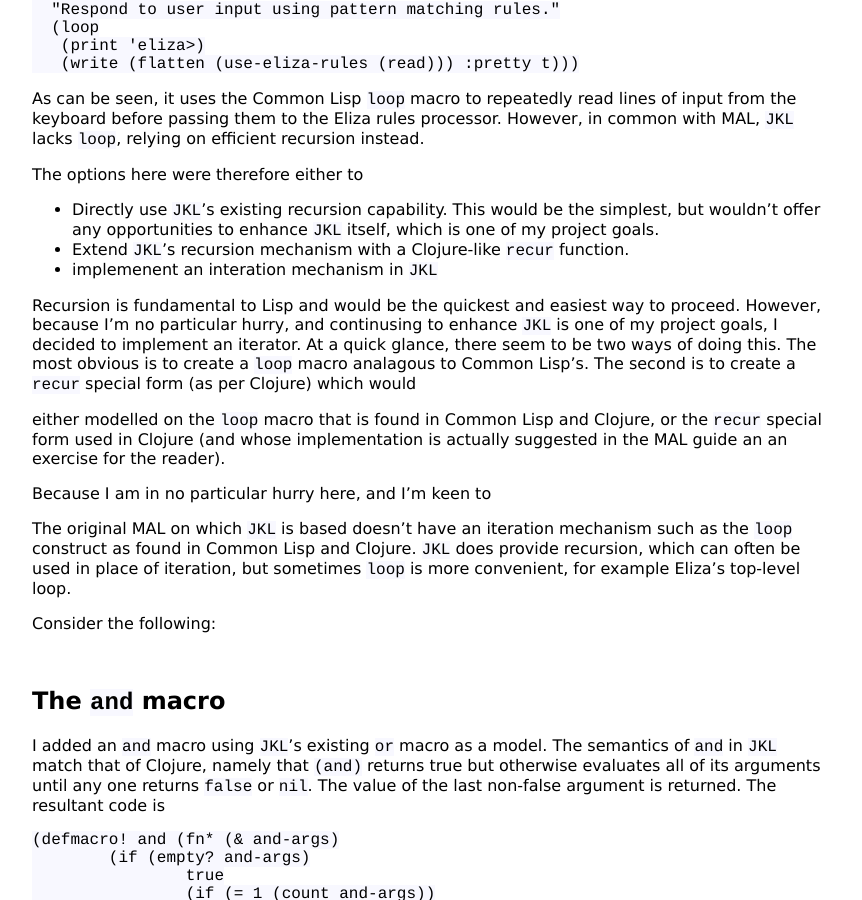
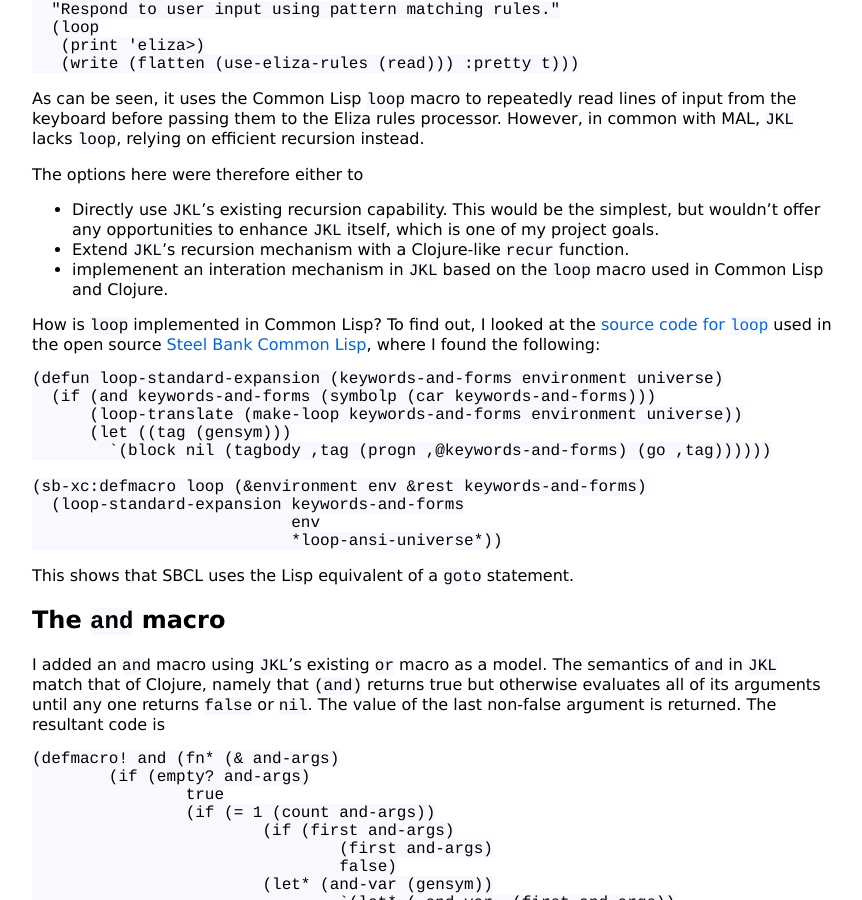
Before and after one commit to KineticLensman/KineticLensman.github.io, a Jekyll site: the page built from _posts/2020-04-03-Journey-continues.md, in a window 1280 px wide and 900 px high, scrolled down 1289 px. Shown: the whole window, without its empty margins (208-1070 px from the left). Built offline with Jekyll 4.4.1, drawn with Linux system fonts in a browser that asks for light colours.

Commit message:
continued description of loop

````diff
--- a/_posts/2020-04-03-Journey-continues.md
+++ b/_posts/2020-04-03-Journey-continues.md
@@ -51,21 +51,24 @@ As can be seen, it uses the Common Lisp `loop` macro to repeatedly read lines of
 The options here were therefore either to
 * Directly use `JKL`'s existing recursion capability. This would be the simplest, but wouldn't offer any opportunities to enhance `JKL` itself, which is one of my project goals.
 * Extend `JKL`'s recursion mechanism with a Clojure-like `recur` function.
-* implemenent an interation mechanism in `JKL`
+* implemenent an interation mechanism in `JKL` based on the `loop` macro used in Common Lisp and Clojure.
 
-Recursion is fundamental to Lisp and would be the quickest and easiest way to proceed. However, because I'm no particular hurry, and continusing to enhance `JKL` is one of my project goals, I decided to implement an iterator. At a quick glance, there seem to be two ways of doing this. The most obvious is to create a `loop` macro analagous to Common Lisp's. The second is to create a `recur` special form (as per Clojure) which would
-
-either modelled on the `loop` macro that is found in Common Lisp and Clojure, or the `recur` special form used in Clojure (and whose implementation is actually suggested in the MAL guide an an exercise for the reader).
-
-Because I am in no particular hurry here, and I'm keen to
-
-The original MAL on which `JKL` is based doesn't have an iteration mechanism such as the `loop` construct as found in Common Lisp and Clojure. `JKL` does provide recursion, which can often be used in place of iteration, but sometimes `loop` is more convenient, for example Eliza's top-level loop.
-
-Consider the following:
+How is `loop` implemented in Common Lisp? To find out, I looked at the [source code for `loop`](https://github.com/sbcl/sbcl/blob/master/src/code/loop.lisp) used in the open source [Steel Bank Common Lisp](https://github.com/sbcl/sbcl), where I found the following:
 
 ```
+(defun loop-standard-expansion (keywords-and-forms environment universe)
+  (if (and keywords-and-forms (symbolp (car keywords-and-forms)))
+      (loop-translate (make-loop keywords-and-forms environment universe))
+      (let ((tag (gensym)))
+        `(block nil (tagbody ,tag (progn ,@keywords-and-forms) (go ,tag))))))
 
+(sb-xc:defmacro loop (&environment env &rest keywords-and-forms)
+  (loop-standard-expansion keywords-and-forms
+                           env
+                           *loop-ansi-universe*))
 ```
+This shows that SBCL uses the Lisp equivalent of a `goto` statement.
+
 
 ## The `and` macro
 
````
